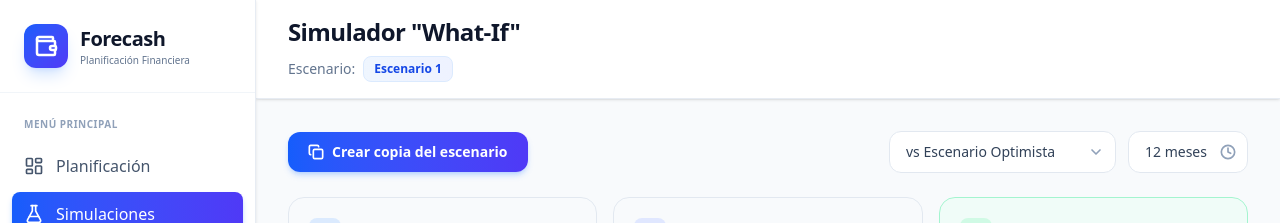
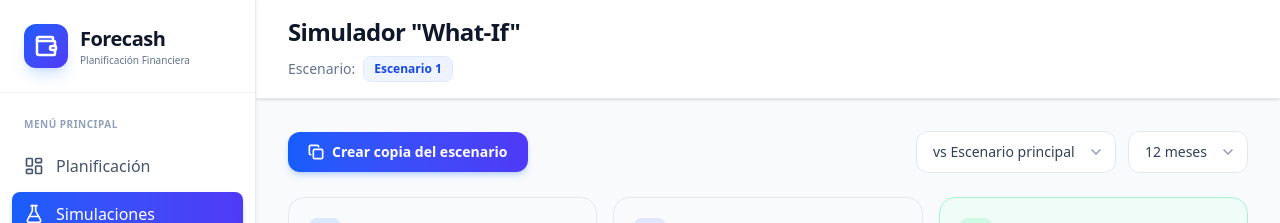
Before and after one commit to josegijon/Forecash-v2, a React (Vite) app in the folder frontend/: page /escenario/1/simulaciones in a window 1280 px wide. Shown: the top 223 px of the page. Built offline with nearby package versions, Linux system fonts and the light colour scheme.

Commit message:
refactor: replace hardcoded scenarios with dynamic data from useScenarioStore in SimulationHeader

```diff
--- a/frontend/src/ui/components/simulation/SimulationHeader.tsx
+++ b/frontend/src/ui/components/simulation/SimulationHeader.tsx
@@ -1,10 +1,7 @@
-import { Copy, ChevronDown, Clock } from "lucide-react";
+import { useScenarioStore } from "@/store";
+import { Copy, ChevronDown } from "lucide-react";
 
-const SCENARIOS = [
-    { id: "optimista", name: "Escenario Optimista" },
-    { id: "conservador", name: "Escenario Conservador" },
-];
-
+//! Esta constante se repite en varios lugares, considerar centralizarla
 const TIME_OPTIONS = [
     { value: 6, label: "6 meses" },
     { value: 12, label: "12 meses" },
@@ -20,7 +17,11 @@ interface Props {
     onCopyScenario: () => void;
 }
 
-export const SimulationHeader = ({ selectedScenario, selectedMonths, onScenarioChange, onMonthsChange, onCopyScenario }: Props) => (
+export const SimulationHeader = ({ selectedScenario, selectedMonths, onScenarioChange, onMonthsChange, onCopyScenario }: Props) => {
+
+    const scenarios = useScenarioStore((s) => s.scenarios);
+
+    return (
         <div className="flex flex-col sm:flex-row items-start sm:items-center justify-between gap-4">
             <button
                 className="inline-flex items-center gap-2 px-5 py-2.5 rounded-xl bg-linear-to-r from-blue-600 to-indigo-600 text-white font-semibold text-sm shadow-md shadow-blue-500/25 hover:shadow-lg hover:shadow-blue-500/30 transition-all hover:-translate-y-0.5 cursor-pointer"
@@ -37,8 +38,13 @@ export const SimulationHeader = ({ selectedScenario, selectedMonths, onScenarioC
                         onChange={(e) => onScenarioChange(e.target.value)}
                         className="appearance-none bg-white border border-slate-200 hover:border-blue-300 rounded-xl pl-4 pr-10 py-2.5 text-sm font-medium text-slate-700 focus:ring-2 focus:ring-blue-500 focus:border-transparent outline-none cursor-pointer transition-all hover:shadow-md"
                     >
-                    {SCENARIOS.map((s) => (
-                        <option key={s.id} value={s.id}>vs {s.name}</option>
+                        {scenarios.map((s) => (
+                            <option
+                                key={s.id}
+                                value={s.id}
+                            >
+                                vs {s.name}
+                            </option>
                         ))}
                     </select>
                     <div className="absolute right-3 top-1/2 -translate-y-1/2 pointer-events-none text-slate-400 group-hover:text-blue-600 transition-colors">
@@ -53,13 +59,19 @@ export const SimulationHeader = ({ selectedScenario, selectedMonths, onScenarioC
                         className="appearance-none bg-white border border-slate-200 hover:border-blue-300 rounded-xl pl-4 pr-10 py-2.5 text-sm font-medium text-slate-700 focus:ring-2 focus:ring-blue-500 focus:border-transparent outline-none cursor-pointer transition-all hover:shadow-md"
                     >
                         {TIME_OPTIONS.map((opt) => (
-                        <option key={opt.value} value={opt.value}>{opt.label}</option>
+                            <option
+                                key={opt.value}
+                                value={opt.value}
+                            >
+                                {opt.label}
+                            </option>
                         ))}
                     </select>
                     <div className="absolute right-3 top-1/2 -translate-y-1/2 pointer-events-none text-slate-400 group-hover:text-blue-600 transition-colors">
-                    <Clock size={16} strokeWidth={2.5} />
+                        <ChevronDown size={16} strokeWidth={2.5} />
                     </div>
                 </div>
             </div>
         </div>
     );
+};
```
Lines whose indentation alone changed are shown as unchanged.
